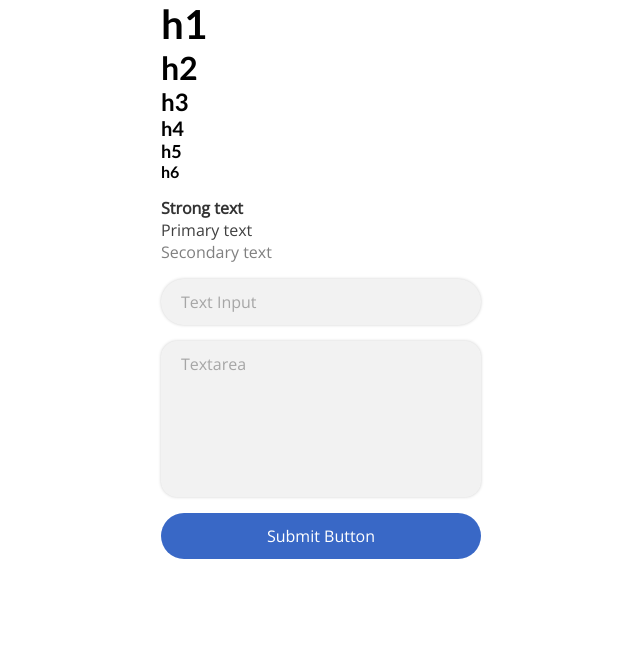
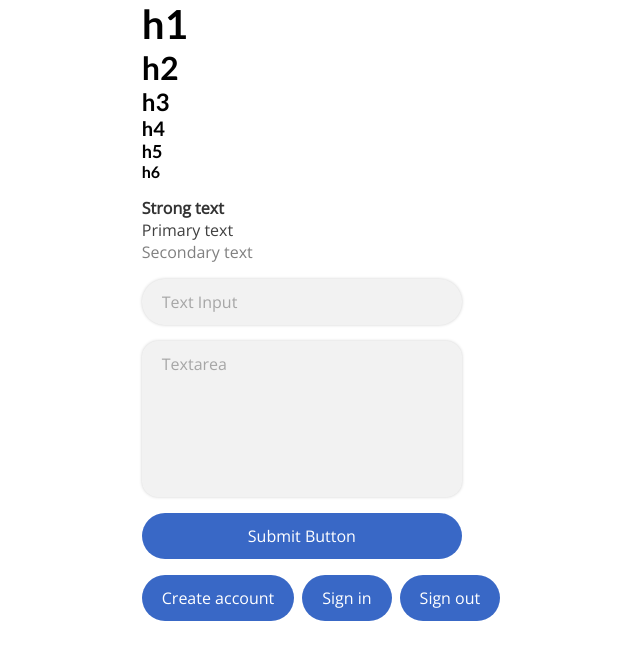
Before and after one commit to MastersOfData/scores-app, a Next.js app: page /testing in a window 1280 px wide. Shown: the top 660 px of the page, without its empty margins (319-959 px from the left). Built offline with nearby package versions, Linux system fonts and the light colour scheme; no server answers.

Commit message:
Functioning email/password auth

```diff
--- a/firebase/auth.ts
+++ b/firebase/auth.ts
@@ -1,10 +1,18 @@
 import { auth } from "./services"
-import { signInWithEmailAndPassword, createUserWithEmailAndPassword } from "firebase/auth/cordova"
+import { signInWithEmailAndPassword, signOut as _signOut, createUserWithEmailAndPassword, onAuthStateChanged as _onAuthStateChanged, NextOrObserver, User } from "firebase/auth/cordova"
 
 export async function signIn(email: string, password: string) {
   return await signInWithEmailAndPassword(auth, email, password)
 }
 
+export async function signOut() {
+  return await _signOut(auth)
+}
+
 export async function createAccount(email: string, password: string) {
   return await createUserWithEmailAndPassword(auth, email, password)
 }
+
+export function onAuthStateChanged(observer: NextOrObserver<User>) {
+  return _onAuthStateChanged(auth, observer)
+}
--- a/src/app/testing/page.tsx
+++ b/src/app/testing/page.tsx
@@ -1,3 +1,4 @@
+import AuthTester from "@/components/AuthTester"
 import styles from "../../styles/Testing.module.css"
 
 export default function TestingPage() {
@@ -31,6 +32,8 @@ export default function TestingPage() {
           <button>Submit Button</button>
         </form>
       </div>
+
+      <AuthTester />
     </main>
   )
 }
--- /dev/null
+++ b/src/components/AuthTester.tsx
@@ -0,0 +1,19 @@
+"use client"
+
+import { useEffect } from "react"
+import { signIn, createAccount, signOut, onAuthStateChanged } from "../../firebase/auth"
+
+export default function AuthTester() {
+
+  useEffect(() => {
+    return onAuthStateChanged(console.log)
+  }, [])
+
+  return (
+    <div style={{display: "flex", gap: ".5rem"}}>
+      <button onClick={() => createAccount("oliveroloughlin1@gmail.com", "pass123")}>Create account</button>
+      <button onClick={() => signIn("oliveroloughlin1@gmail.com", "pass123")}>Sign in</button>
+      <button onClick={signOut}>Sign out</button>
+    </div>
+  )
+}
```
